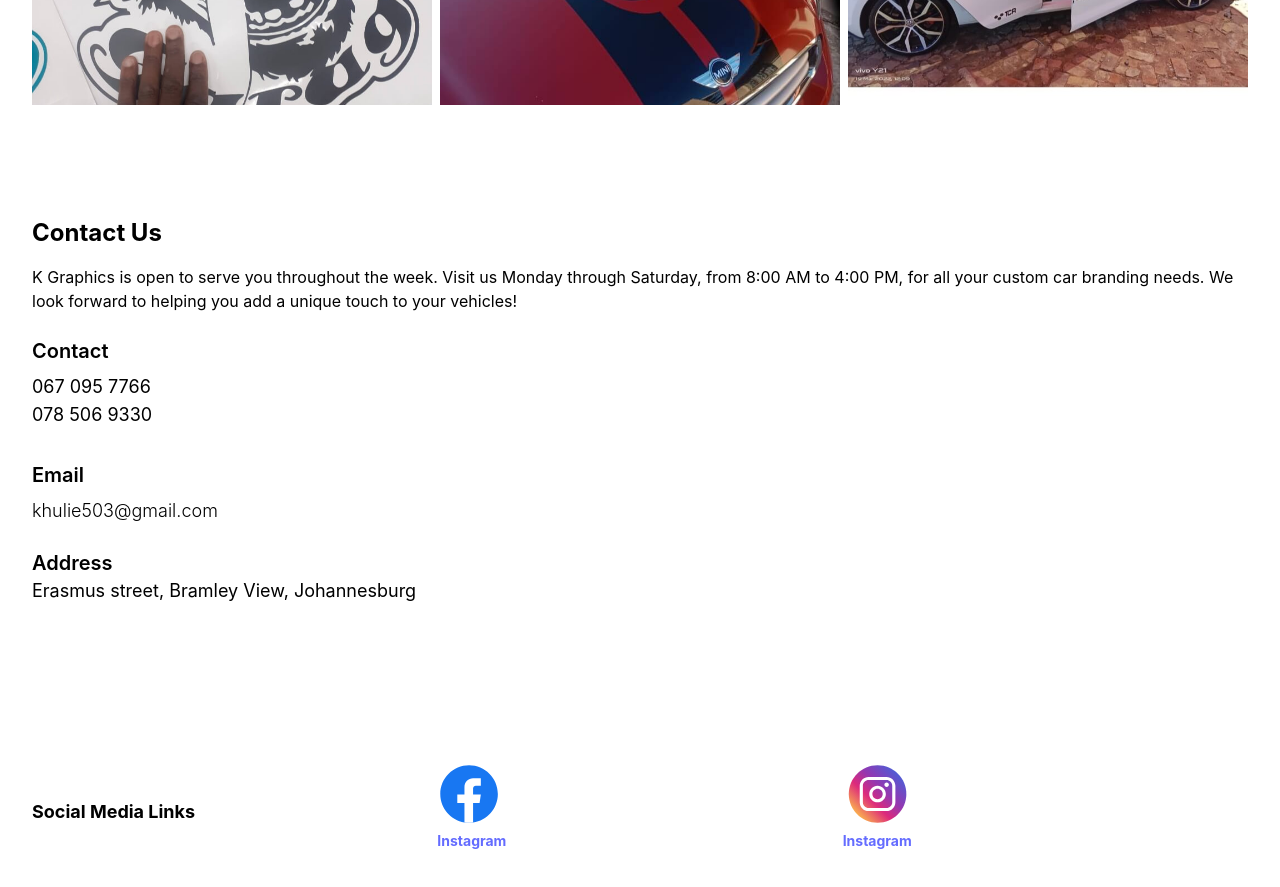
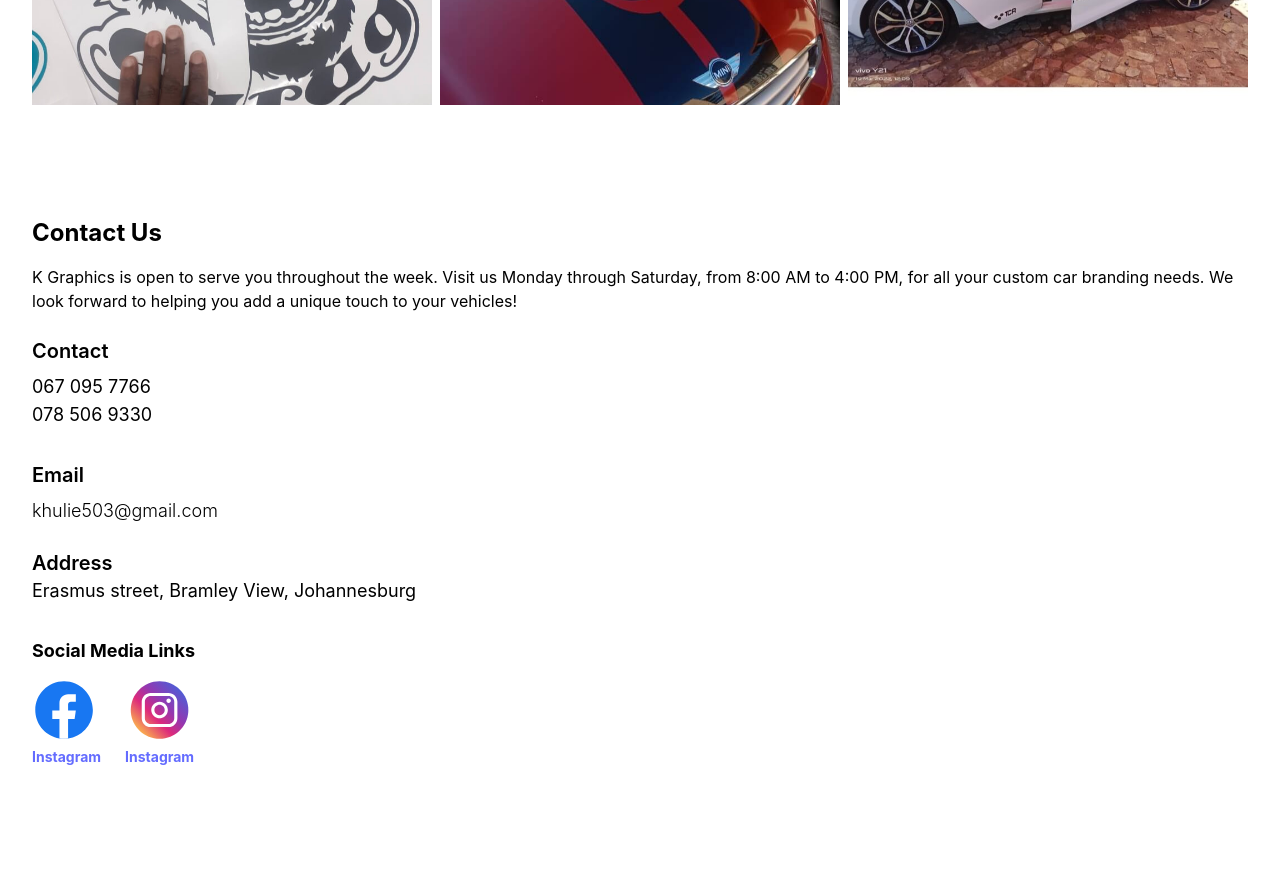
Before and after one commit to KoketsoMawasha/K-graphics, a React (Vite) app: page / in a window 1280 px wide. Shown: the part 1320-2207 px from the top of the page. After the commit the page ends 2127 px from the top, so only its background shows below. Built offline with nearby package versions, Linux system fonts and the light colour scheme.

Commit message:
review updates

```diff
--- a/src/App.jsx
+++ b/src/App.jsx
@@ -53,7 +53,7 @@ function App() {
         </div>
 
         {/* Contact Us Section  */}
-        <div className='px-8 py-20 text-left text-black'>
+        <div className='px-8 pt-20 text-left text-black'>
           <p className='text-2xl mb-4 font-bold'>Contact Us</p>
           <p className='mb-4'>K Graphics is open to serve you throughout the week. Visit us Monday through Saturday, from 8:00 AM to 4:00 PM, for all your custom car branding needs. We look forward to helping you add a unique touch to your vehicles!</p>
 
@@ -75,8 +75,9 @@ function App() {
 
         </div>
 
-        <div className='grid grid-cols-1 md:grid-cols-3 px-8 py-20 text-left text-black '>
-          <div className='place-content-center'><p className="text-lg font-bold ">Social Media Links</p></div>
+        <div className='px-8 p-8 text-left text-black '>
+          <p className="text-lg font-bold mb-4">Social Media Links</p>
+          <div className='grid gap-6 grid-cols-2 w-fit'>
           <a href='https://www.instagram.com/mr_decals_za/' className='place-self-start'>
           <svg className='w-16' width="58" height="58" viewBox="0 0 198 199" fill="none" xmlns="http://www.w3.org/2000/svg">
           <path d="M197.97 99.5763C197.97 149.468 160.997 190.715 112.968 197.408C108.477 198.031 103.882 198.357 99.2181 198.357C93.8346 198.357 88.5479 197.928 83.3997 197.097C36.3732 189.525 0.459839 148.742 0.459839 99.5763C0.459839 45.019 44.6769 0.78894 99.2112 0.78894C153.746 0.78894 197.97 45.019 197.97 99.5763Z" fill="#1877F2"/>
@@ -101,6 +102,7 @@ function App() {
           </svg>
           <p className="text-sm font-bold py-2">Instagram</p>
           </a>
+          </div>
         </div>
 
     </div>
```
